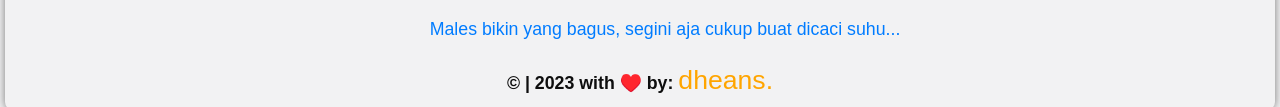
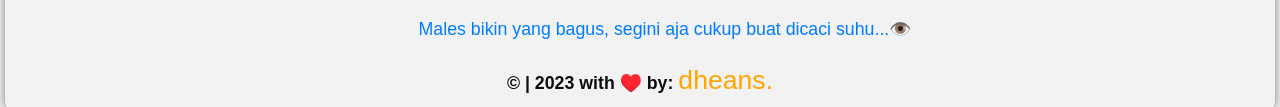
Before and after one commit to dheans/mycv, a plain HTML site: page index.html in a window 1280 px wide. Shown: the part 4410-4517 px from the top of the page. Drawn offline with Linux system fonts and the light colour scheme.

Commit message:
update index.html

```diff
--- a/index.html
+++ b/index.html
@@ -134,7 +134,7 @@
                             coming here! 🙏
               </pre>
               <p>
-                Males bikin yang bagus, segini aja cukup buat dicaci suhu...
+                Males bikin yang bagus, segini aja cukup buat dicaci suhu...👁️
               </p>
 
               <h6>
```
